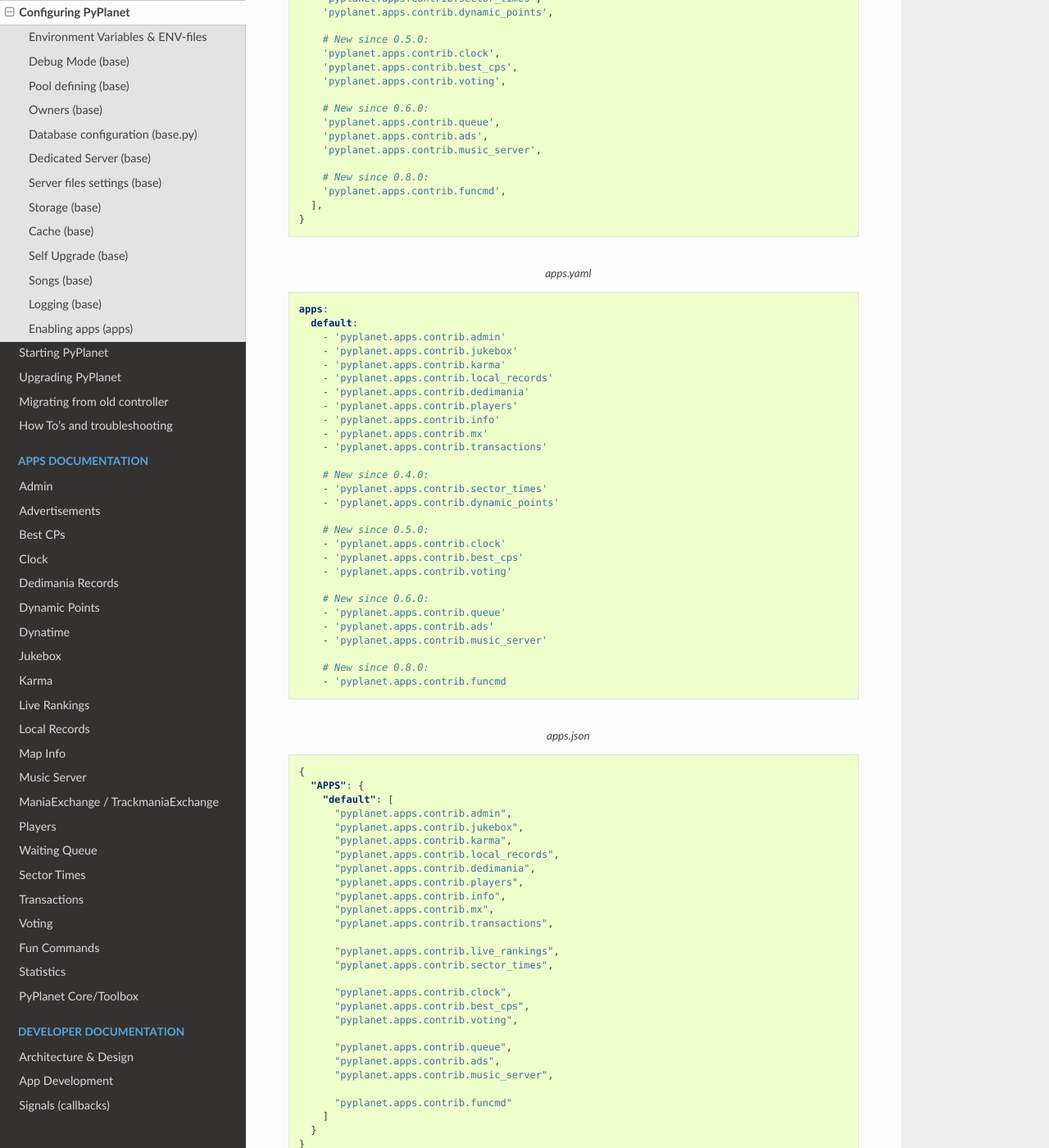
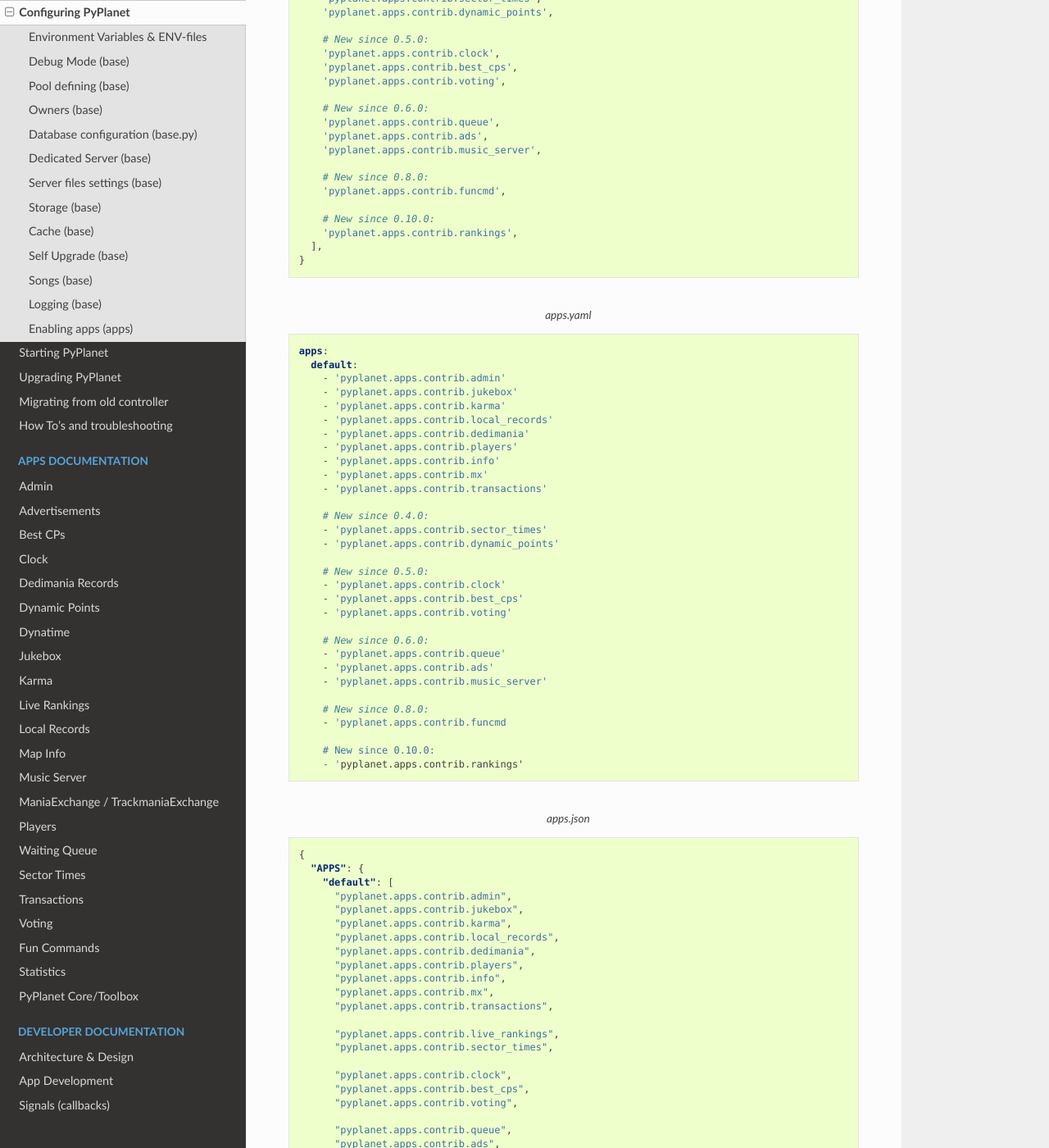
Before and after one commit to PyPlanet/PyPlanet, a Sphinx documentation site: the page built from docs/source/intro/configuration.rst, in a window 1280 px wide and 1400 px high, scrolled down 10702 px. Shown: the whole window at 82% size. Built offline with Sphinx 7.4.7 and the Read the Docs theme 2.0.0, drawn with Linux system fonts in a browser that asks for light colours; formulas are drawn with MathJax 3; some of the changed text lies outside the part shown.

Commit message:
Update changelog and default configuration (and docs for apps configuration)

```diff
--- a/docs/source/intro/configuration.rst
+++ b/docs/source/intro/configuration.rst
@@ -525,6 +525,9 @@ The order doesn't make a difference when starting/loading PyPlanet.
 
       # New since 0.8.0:
       'pyplanet.apps.contrib.funcmd',
+
+      # New since 0.10.0:
+      'pyplanet.apps.contrib.rankings',
     ],
   }
 
@@ -560,6 +563,9 @@ The order doesn't make a difference when starting/loading PyPlanet.
       # New since 0.8.0:
       - 'pyplanet.apps.contrib.funcmd
 
+      # New since 0.10.0:
+      - 'pyplanet.apps.contrib.rankings'
+
 .. code-block:: json
   :caption: apps.json
 
@@ -587,7 +593,9 @@ The order doesn't make a difference when starting/loading PyPlanet.
         "pyplanet.apps.contrib.ads",
         "pyplanet.apps.contrib.music_server",
 
-        "pyplanet.apps.contrib.funcmd"
+        "pyplanet.apps.contrib.funcmd",
+
+        "pyplanet.apps.contrib.rankings"
       ]
     }
   }
```
Also changed, not shown: CHANGELOG.rst (+10 -0 lines), 1 other file.
